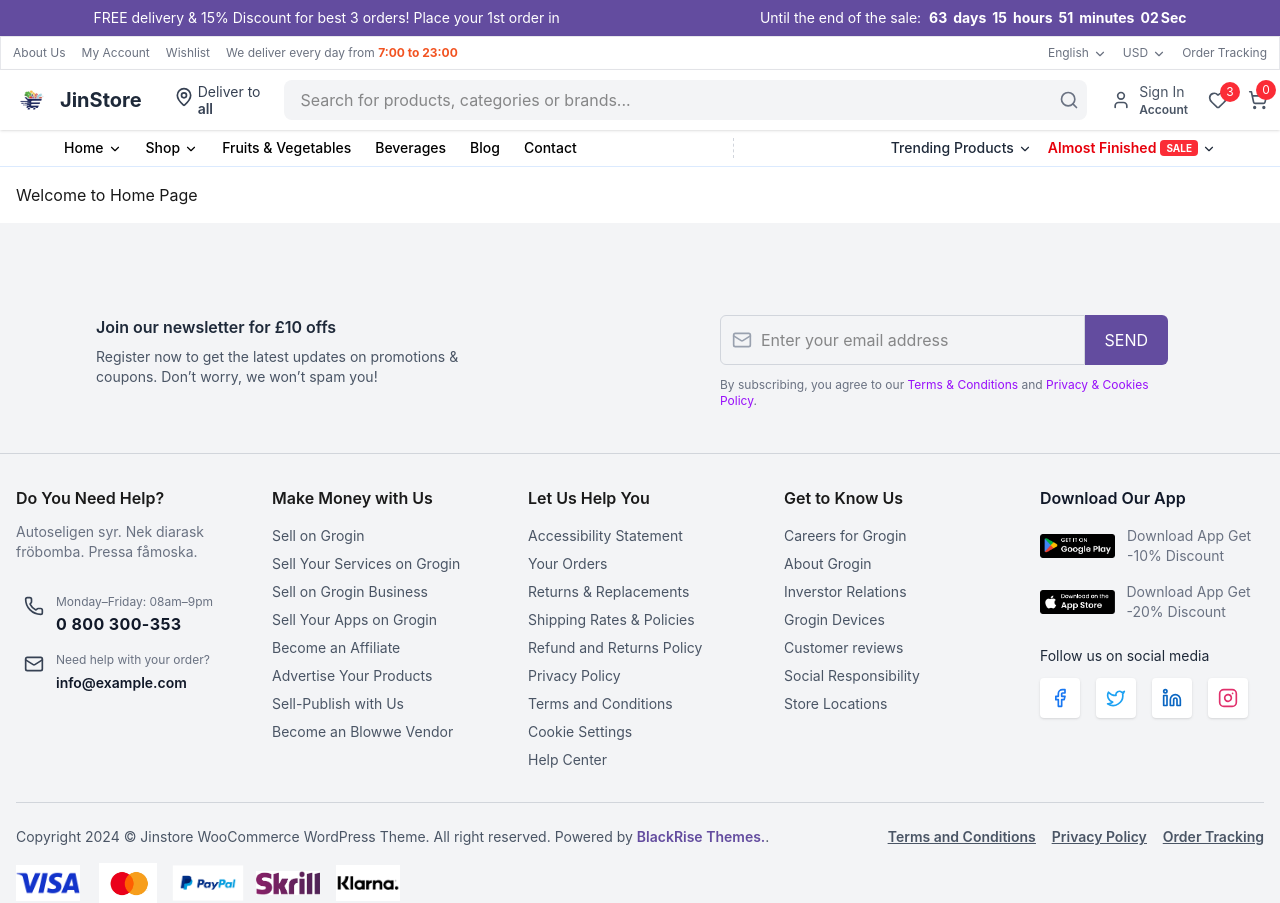
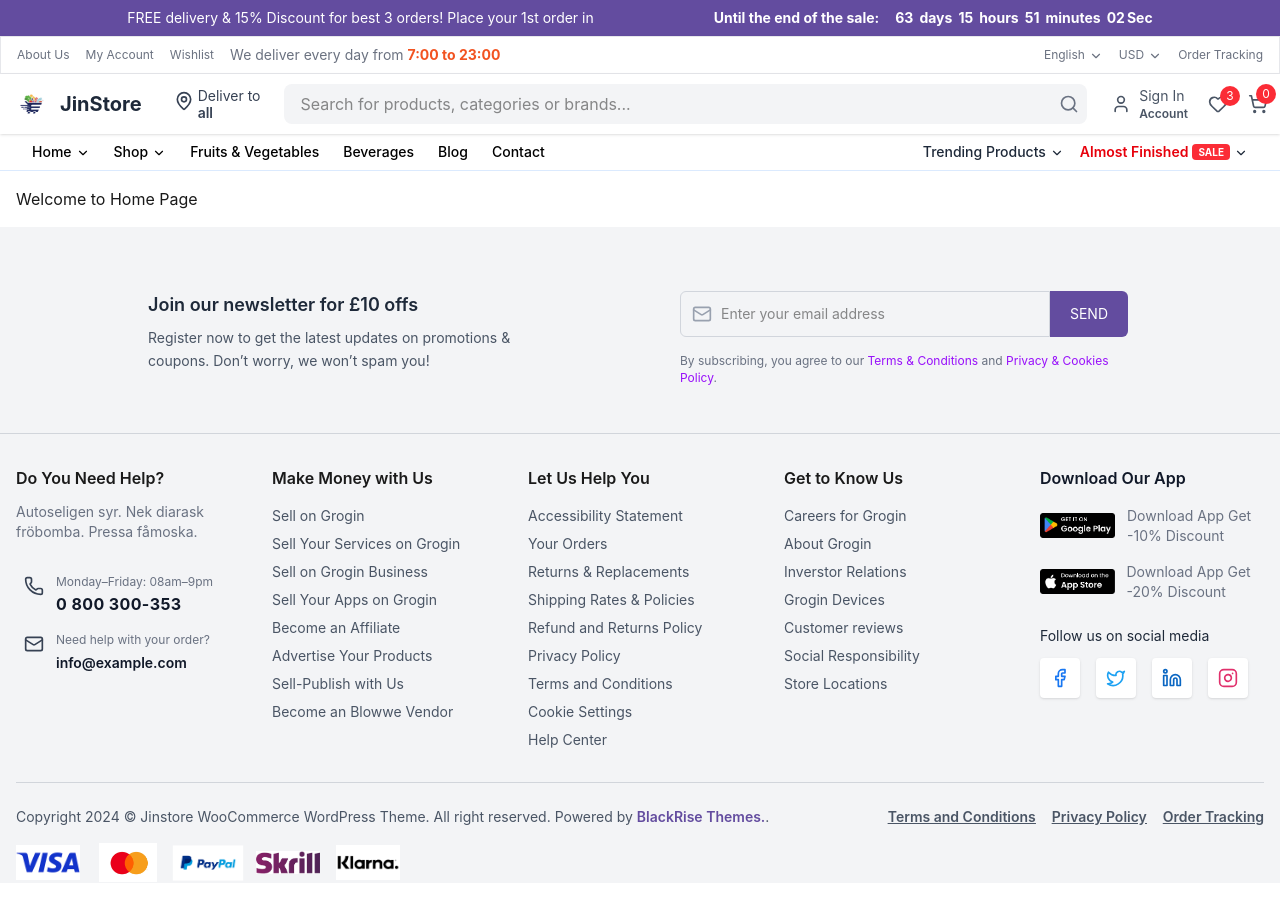
Before and after one commit to veda-sri-varsha/Store, a React (Vite) app: page / in a window 1280 px wide. Built offline with nearby package versions, Linux system fonts and the light colour scheme.

Commit message:
feat: enhance Header and TopBar components for better navigation, update NewsLetter styling

```diff
--- a/src/Components/custom/Header.tsx
+++ b/src/Components/custom/Header.tsx
@@ -1,8 +1,11 @@
+import { useState } from "react";
 import TopBar from "./TopBar";
-import { ChevronDown } from "lucide-react";
+import { ChevronDown, Menu, X } from "lucide-react";
 import { Link } from "react-router";
 
 export default function Header() {
+  const [menuOpen, setMenuOpen] = useState(false);
+
   const menuItems = [
     { label: "Home", path: "/" },
     { label: "Shop", path: "/shop" },
@@ -16,8 +19,17 @@ export default function Header() {
     <>
       <TopBar />
 
-      <div className="flex items-center justify-between px-16 py-2 border-b border-blue-100 font-sans">
-        <div className="flex items-center space-x-6 text-sm font-medium text-black">
+      <div className="px-4 sm:px-8 py-2 border-b border-blue-100 font-sans">
+        <div className="flex items-center justify-between md:justify-between">
+          <div className="flex items-center gap-4">
+            <button
+              className="md:hidden text-gray-700"
+              onClick={() => setMenuOpen(!menuOpen)}
+            >
+              {menuOpen ? <X size={24} /> : <Menu size={24} />}
+            </button>
+
+            <div className="hidden md:flex items-center space-x-6 text-sm font-medium text-black">
               {menuItems.map(({ label, path }) => (
                 <Link
                   to={path}
@@ -31,15 +43,13 @@ export default function Header() {
                 </Link>
               ))}
             </div>
+          </div>
 
-        <div className="border-r border-dashed border-gray-300 h-5 mx-4"></div>
-
-        <div className="flex items-center space-x-4 text-sm font-medium text-gray-800">
+          <div className="hidden md:flex items-center space-x-4 text-sm font-medium text-gray-800">
             <div className="flex items-center gap-1 cursor-pointer hover:text-[var(--color-primary)]">
               <span>Trending Products</span>
               <ChevronDown size={14} className="mt-[1px]" />
             </div>
-
             <div className="flex items-center space-x-1">
               <span className="text-red-600 font-semibold cursor-pointer hover:text-red-400">
                 Almost Finished
@@ -51,6 +61,34 @@ export default function Header() {
             </div>
           </div>
         </div>
+
+        {menuOpen && (
+          <div className="md:hidden mt-3 space-y-2 text-sm font-medium text-black">
+            {menuItems.map(({ label, path }) => (
+              <Link
+                to={path}
+                key={label}
+                className="block px-2 py-1 hover:text-[var(--color-primary)]"
+              >
+                {label}
+              </Link>
+            ))}
+            <div className="border-t border-gray-200 pt-2 space-y-1">
+              <div className="flex items-center gap-1">
+                <span>Trending Products</span>
+                <ChevronDown size={14} className="mt-[1px]" />
+              </div>
+              <div className="flex items-center gap-1">
+                <span className="text-red-600 font-semibold">Almost Finished</span>
+                <span className="bg-red-500 text-white text-[10px] font-bold px-1.5 py-[1px] rounded-sm">
+                  SALE
+                </span>
+                <ChevronDown size={14} className="mt-[1px]" />
+              </div>
+            </div>
+          </div>
+        )}
+      </div>
     </>
   );
 }
--- a/src/Components/custom/Login.tsx
+++ b/src/Components/custom/Login.tsx
@@ -39,7 +39,7 @@ export function Login() {
           </Link>
         </div>
 
-        <p className="mb-6 text-center font-[500] text-[13px] text-[#030712] whitespace-nowrap">
+        <p className="text-center font-[500] text-sm text-[#030712] mb-4 sm:whitespace-nowrap whitespace-normal sm:text-[13px] px-3 sm:px-0 leading-relaxed">
           If you have an account, sign in with your username or email address.
         </p>
 
--- a/src/Components/custom/NewsLetter.tsx
+++ b/src/Components/custom/NewsLetter.tsx
@@ -1,23 +1,23 @@
-import {Mail} from "lucide-react";
-
+import { Mail } from "lucide-react";
 
 export default function NewsLetter() {
   return (
-     <footer className="bg-[#F3F4F6] border-t border-none">
-      <div className="py-3 px-4 mb-8 m-20">
-        <div className="max-w-7xl mx-auto flex flex-col md:flex-row md:items-start md:justify-between gap-20">
-          <div className="md:w-1/2 mr-20">
-            <h3 className="font-semibold mb-2 text-gray-800 ">
+    <footer className="bg-[#F3F4F6] border-none">
+      <div className=" m-10 px-4 py-6 sm:px-6 lg:px-27 mb-5">
+        <div className="max-w-7xl mx-auto flex flex-col md:flex-row md:items-start md:justify-between gap-10 md:gap-20">
+
+          <div className="md:w-1/2 mb-6 md:mb-0 ">
+            <h3 className="text-base sm:text-lg font-semibold mb-2 text-gray-800">
               Join our newsletter for £10 offs
             </h3>
-            <p className="text-gray-600 mb-4 text-sm">
-              Register now to get the latest updates on promotions & <br />
+            <p className="text-gray-600 text-sm sm:text-sm mb-4 leading-relaxed">
+              Register now to get the latest updates on promotions & <br className="hidden sm:block" />
               coupons. Don’t worry, we won’t spam you!
             </p>
           </div>
 
           <div className="md:w-1/2">
-            <form className="flex w-full max-w-md">
+            <form className="flex flex-col sm:flex-row w-full max-w-md mx-auto md:mx-0 gap-3 sm:gap-0">
               <div className="relative flex-grow">
                 <span className="absolute inset-y-0 left-0 flex items-center pl-3 text-gray-400">
                   <Mail className="w-5 h-5" />
@@ -25,18 +25,18 @@ export default function NewsLetter() {
                 <input
                   type="email"
                   placeholder="Enter your email address"
-                  className="pl-10 pr-3 p-3 border border-gray-300 rounded-l-md focus:outlinenone w-full"
+                  className="pl-10 pr-3 py-3 border border-gray-300 rounded-md sm:rounded-l-md sm:rounded-r-none w-full focus:outline-none text-sm"
                 />
               </div>
               <button
                 type="submit"
-                className="bg-primary cursor-pointer text-white px-5 py-2 rounded-r-md hover:bg-primary"
+                className="bg-primary text-white px-5 py-3 rounded-md sm:rounded-l-none sm:rounded-r-md hover:bg-primary transition w-full sm:w-auto text-sm"
               >
                 SEND
               </button>
             </form>
 
-            <p className="text-xs text-gray-500 mt-3">
+            <p className="text-xs text-gray-500 mt-4 text-center sm:text-left px-2 sm:px-0 leading-snug">
               By subscribing, you agree to our{" "}
               <a href="#" className="text-purple-600 hover:text-purple-800">
                 Terms & Conditions
@@ -50,6 +50,6 @@ export default function NewsLetter() {
           </div>
         </div>
       </div>
-      </footer>
-  )
+    </footer>
+  );
 }
--- a/src/Components/custom/TopBar.tsx
+++ b/src/Components/custom/TopBar.tsx
@@ -47,14 +47,15 @@ const TopBar: React.FC = () => {
   return (
     <div className="w-full font-sans">
       <div className="bg-primary text-white py-2 px-4">
-        <div className="max-w-7xl mx-auto flex flex-col md:flex-row items-center justify-center gap-50  text-sm text-center">
-          <span>
+        <div className="max-w-7xl mx-auto flex flex-col md:flex-row items-center justify-center gap-6 md:gap-30 text-sm text-center">
+          <span className="block md:inline">
             FREE delivery & 15% Discount for best 3 orders! Place your 1st order
             in
           </span>
-          <div className="flex items-center gap-2">
+
+          <div className="flex flex-col md:flex-row items-center gap-2 md:gap-4 font-bold mt-2 md:mt-0">
             <span>Until the end of the sale:</span>
-            <div className="flex items-center gap-1.5 font-bold">
+            <div className="flex items-center gap-1.5">
               <div>{timeLeft.days.toString().padStart(2, "0")}</div>
               <span>days</span>
               <div>{timeLeft.hours.toString().padStart(2, "0")}</div>
@@ -70,9 +71,19 @@ const TopBar: React.FC = () => {
         </div>
       </div>
 
-      <header className="bg-white shadow-sm text-xs text-[#6B7280] font-sans cursor-pointer border border-[#e6e7eb]">
-        <div className="max-w-7xl mx-auto px-3 py-2 flex flex-wrap justify-between items-center">
-          <div className="flex flex-wrap items-center gap-4">
+      <header className="bg-white shadow-sm text-xs text-[#6B7280] font-sans border border-[#e6e7eb] cursor-pointer">
+        <div className="max-w-7xl mx-auto px-4 py-2 flex flex-row flex-wrap justify-between items-center gap-4">
+          <div className="flex flex-col sm:hidden w-full items-center gap-2 text-center">
+            <span className="text-sm">
+              We deliver every day from{" "}
+              <span className="text-[#f25321] font-bold">7:00 to 23:00</span>
+            </span>
+            <Link to="/track" className="hover:text-primary">
+              Order Tracking
+            </Link>
+          </div>
+
+          <div className="hidden sm:flex flex-row flex-wrap items-center gap-4">
             <Link to="/about" className="hover:text-primary">
               About Us
             </Link>
@@ -82,20 +93,22 @@ const TopBar: React.FC = () => {
             <Link to="/wishlist" className="hover:text-primary">
               Wishlist
             </Link>
-            <span>
+            <span className="text-sm">
               We deliver every day from{" "}
-              <span className="text-[#f25321] font-bold ">7:00 to 23:00</span>
+              <span className="text-[#f25321] font-bold">7:00 to 23:00</span>
             </span>
           </div>
 
-          <div className="flex items-center gap-4 mt-2 sm:mt-0 text-secondary">
-            <span className="flex items-center gap-1">
-              English <ChevronDown size={14} className="mt-[1px]" />
-            </span>
-            <span className="flex items-center gap-1">
-              USD <ChevronDown size={14} className="mt-[1px]" />
-            </span>
-            <Link to="/track" className="hover:text-primary">
+          <div className="hidden sm:flex flex-row items-center gap-4">
+            <div className="flex items-center gap-1">
+              <span>English</span>
+              <ChevronDown size={14} className="mt-[1px]" />
+            </div>
+            <div className="flex items-center gap-1">
+              <span>USD</span>
+              <ChevronDown size={14} className="mt-[1px]" />
+            </div>
+            <Link to="/track" className="hover:text-purple-600">
               Order Tracking
             </Link>
           </div>
@@ -157,13 +170,13 @@ const TopBar: React.FC = () => {
                   <span className="text-xs font-semibold">Account</span>
                 </div>
               </Link>
-              <button className="relative text-gray-600 hover:text-purple-600 ">
+              <button className="relative text-gray-600 hover:text-purple-600 cursor-pointer">
                 <Heart size={20} />
                 <span className="absolute -top-2 left-3 bg-red-500 text-white text-xs rounded-full w-5 h-5 flex items-center justify-center">
                   3
                 </span>
               </button>
-              <button className="relative text-gray-600 hover:text-purple-600">
+              <button className="relative text-gray-600 hover:text-purple-600 cursor-pointer">
                 <ShoppingCart size={20} />
                 <span className="absolute -top-2.5 -right-2 bg-red-500 text-white text-xs rounded-full w-5 h-5 flex items-center justify-center">
                   0
--- a/src/styles/index.css
+++ b/src/styles/index.css
@@ -42,7 +42,7 @@
     color: var(--color-linkedin);
   }
 
-  /* .bg-primary {
+  /* .text-primary {
     color: var(--color-primary);
   } */
 }
```
Lines whose indentation alone changed are shown as unchanged.
